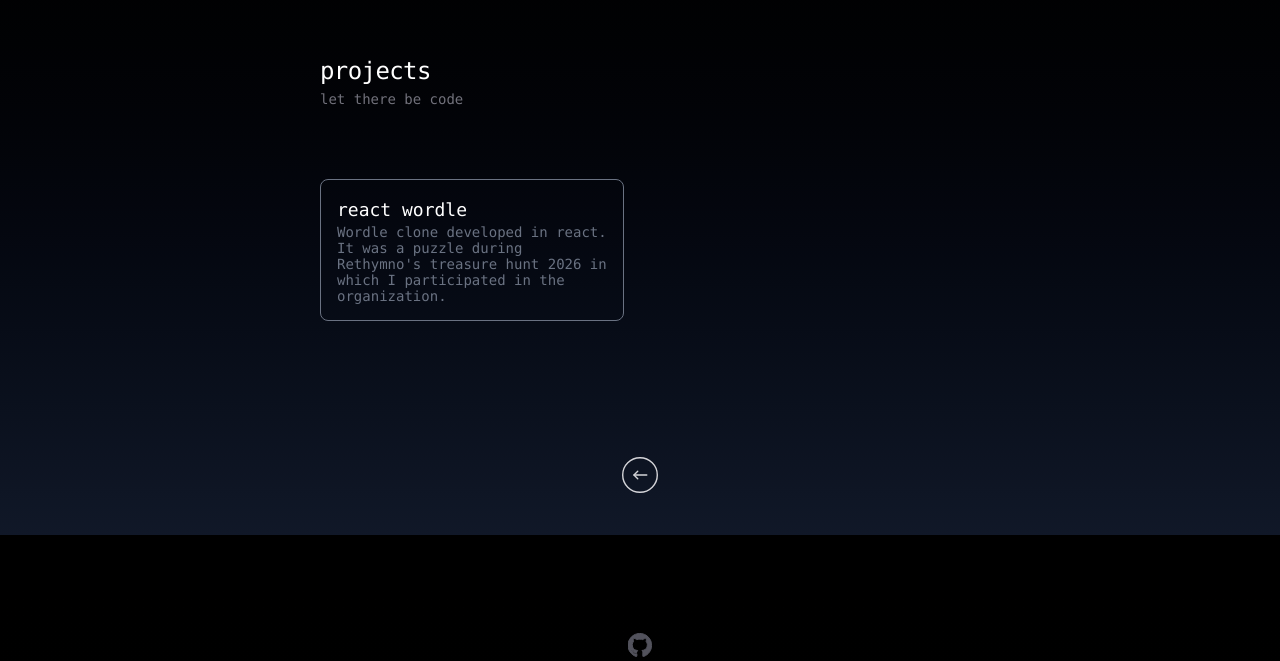
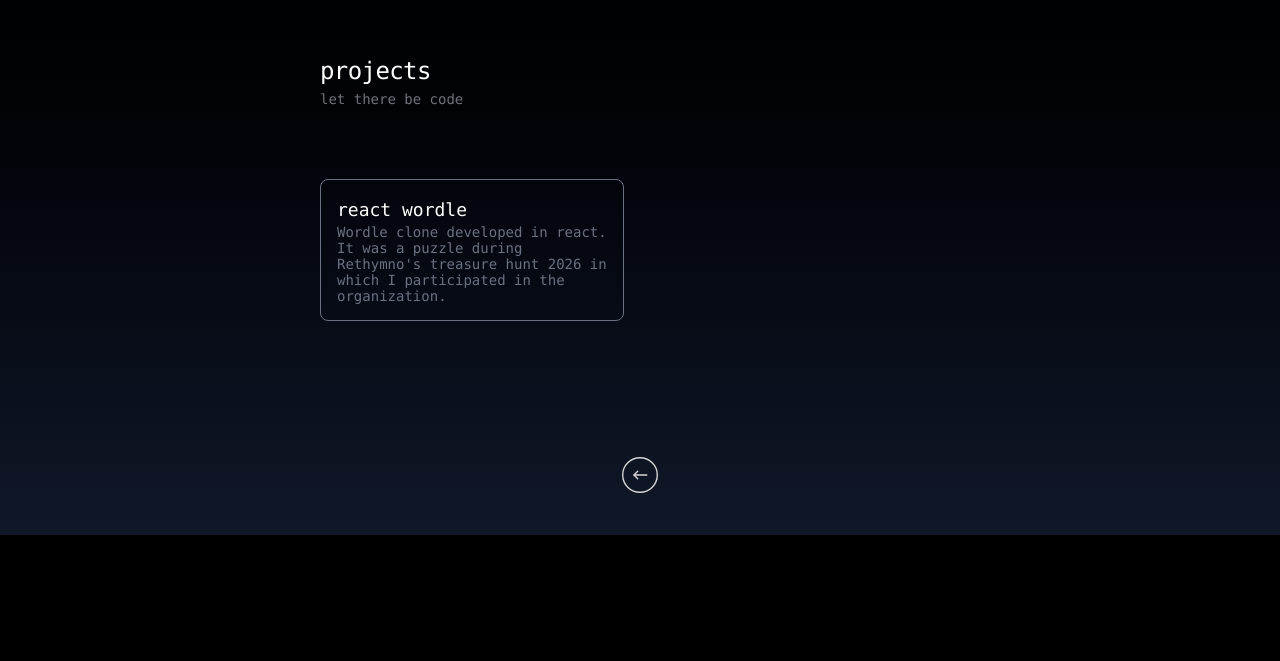
Before and after one commit to geofl0u/geofl0u-website, a Next.js app: page /projects in a window 1280 px wide. Shown: the part 265-926 px from the top of the page. Built offline with nearby package versions, Linux system fonts and the light colour scheme.

Commit message:
feat: final styling touches

```diff
--- /dev/null
+++ b/src/app/components/footer.tsx
@@ -0,0 +1,14 @@
+import Link from "next/link";
+
+import "~/styles/footer.css";
+
+export default function Footer() {
+  return (
+    <div className="footer container mx-auto flex max-w-3xl flex-col justify-center gap-2 px-16">
+      <div className="divider m-auto w-xs" />
+      <Link href={"https://github.com/geofl0u"} target="_tab">
+        <span className="git-icon pt-8" />
+      </Link>
+    </div>
+  );
+}
--- a/src/app/components/pageWrapper.tsx
+++ b/src/app/components/pageWrapper.tsx
@@ -1,5 +1,4 @@
-import Link from "next/link";
-import "~/styles/footer.css";
+import Footer from "./footer";
 
 export default function PageWrapper(props: { children: React.ReactNode }) {
   return (
@@ -7,12 +6,7 @@ export default function PageWrapper(props: { children: React.ReactNode }) {
       <div className="container mx-auto flex max-w-3xl flex-col items-start justify-center gap-2 px-16 pt-80 pb-32">
         {props.children}
       </div>
-      <div className="footer container mx-auto flex max-w-3xl flex-col justify-center gap-2 px-16">
-        <div className="divider m-auto w-xs" />
-        <Link href={"https://github.com/geofl0u"} target="_tab">
-          <span className="git-icon pt-8" />
-        </Link>
-      </div>
+      <Footer />
     </main>
   );
 }
--- a/src/app/components/projectCard.tsx
+++ b/src/app/components/projectCard.tsx
@@ -1,3 +1,5 @@
+import Link from "next/link";
+
 export default function ProjectCard(props: {
   url: string;
   title: string;
@@ -6,13 +8,13 @@ export default function ProjectCard(props: {
   const { url, title, desc } = props;
 
   return (
-    <a
+    <Link
       href={url}
       target="_tab"
       className="hover: col-span-1 rounded-lg border border-gray-500 p-4 hover:bg-gray-800"
     >
       <div className="text-lg">{title}</div>
       <div className="text-sm/4 text-gray-500">{desc}</div>
-    </a>
+    </Link>
   );
 }
--- a/src/styles/footer.css
+++ b/src/styles/footer.css
@@ -6,7 +6,7 @@
   display: block;
   width: 24px;
   height: 24px;
-  background-color: var(--color-zinc-600);
+  background-color: var(--color-zinc-800);
 
   margin: auto;
 
@@ -17,5 +17,5 @@
 }
 
 .git-icon:hover {
-  background-color: var(--color-zinc-400);
+  background-color: var(--color-zinc-600);
 }
```
